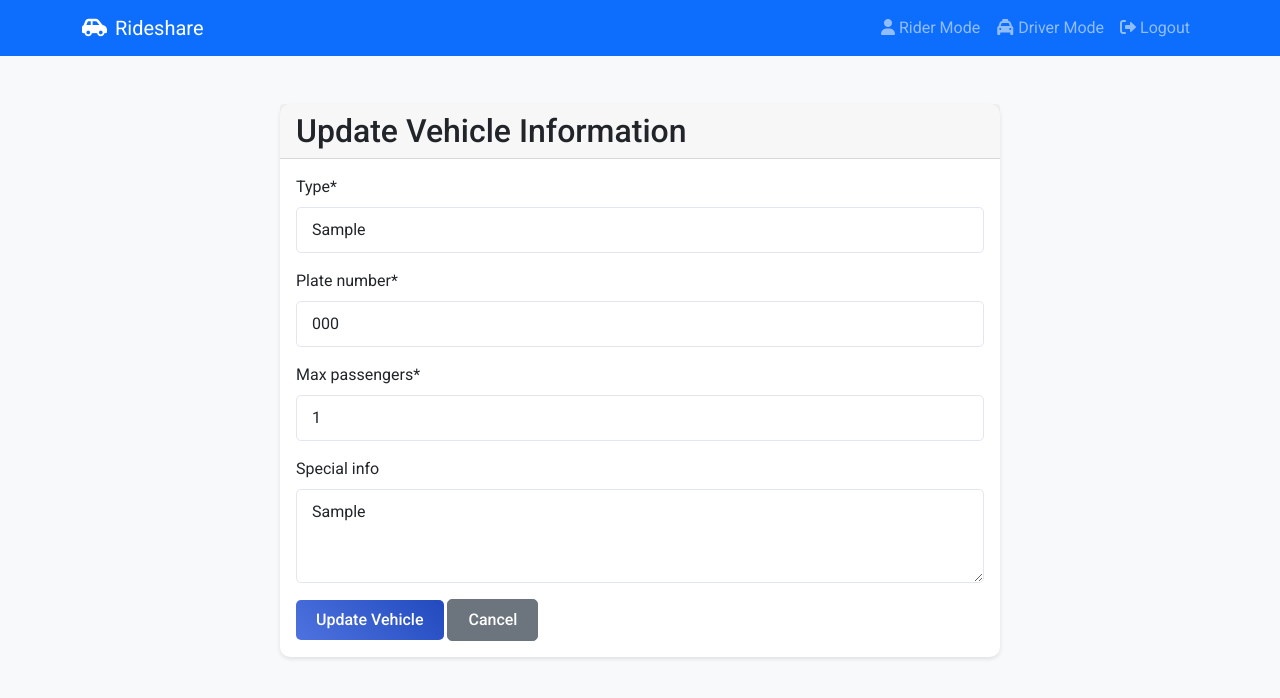
After one commit to shenxingy/ride-sharing-service-webapp, a Django app: page /driver/update/ in a window 1280 px wide. The commit adds this page. Shown: the top 698 px of the page. Run offline with Django 5.2, Linux system fonts and the light colour scheme; a user stored in the database is signed in; tables that the repository leaves empty hold one stand-in row (values such as "Sample post"); one stand-in notice (Sample message) is shown; parts of the project's set-up code (start-up, migrations or seed data) failed here and were passed over; some libraries are stand-ins or nearby versions.

Commit message:
Add vehicle update functionality for drivers

```diff
--- a/docker-deploy/web-app/driver/forms.py
+++ b/docker-deploy/web-app/driver/forms.py
@@ -8,3 +8,14 @@ class VehicleRegistrationForm(forms.ModelForm):
         widgets = {
             'special_info': forms.Textarea(attrs={'rows': 3}),
         }
+
+class VehicleUpdateForm(forms.ModelForm):
+    class Meta:
+        model = Vehicle
+        fields = ['type', 'plate_number', 'max_passengers', 'special_info']
+        widgets = {
+            'type': forms.TextInput(attrs={'class': 'form-control'}),
+            'plate_number': forms.TextInput(attrs={'class': 'form-control'}),
+            'max_passengers': forms.NumberInput(attrs={'class': 'form-control', 'min': 1, 'max': 25}),
+            'special_info': forms.Textarea(attrs={'class': 'form-control', 'rows': 3}),
+        }
--- /dev/null
+++ b/docker-deploy/web-app/driver/templates/driver/update_vehicle.html
@@ -0,0 +1,34 @@
+{% extends 'base.html' %}
+{% load crispy_forms_tags %}
+
+{% block content %}
+<div class="container mt-5">
+    <div class="row justify-content-center">
+        <div class="col-md-8">
+            <div class="card">
+                <div class="card-header">
+                    <h2 class="mb-0">Update Vehicle Information</h2>
+                </div>
+                <div class="card-body">
+                    {% if messages %}
+                        {% for message in messages %}
+                            <div class="alert {% if message.tags == 'success' %}alert-success{% else %}alert-danger{% endif %}" role="alert">
+                                {{ message }}
+                            </div>
+                        {% endfor %}
+                    {% endif %}
+
+                    <form method="post">
+                        {% csrf_token %}
+                        {{ form|crispy }}
+                        <div class="mt-3">
+                            <button type="submit" class="btn btn-primary">Update Vehicle</button>
+                            <a href="{% url 'driver_dashboard' %}" class="btn btn-secondary">Cancel</a>
+                        </div>
+                    </form>
+                </div>
+            </div>
+        </div>
+    </div>
+</div>
+{% endblock %}
--- a/docker-deploy/web-app/driver/urls.py
+++ b/docker-deploy/web-app/driver/urls.py
@@ -4,6 +4,7 @@ from . import views
 urlpatterns = [
     path('dashboard/', views.driver_dashboard, name='driver_dashboard'),
     path('register/', views.vehicle_registration, name='vehicle_registration'),
+    path('update/', views.update_vehicle, name='update_vehicle'),
     path('accept_ride/<int:ride_id>/', views.accept_ride, name='accept_ride'),
     path('finish_ride/<int:ride_id>/', views.finish_ride, name='finish_ride'),
 ]
--- a/docker-deploy/web-app/driver/views.py
+++ b/docker-deploy/web-app/driver/views.py
@@ -1,7 +1,7 @@
 from django.shortcuts import render, redirect, get_object_or_404
 from django.contrib.auth.decorators import login_required
 from .models import Vehicle
-from .forms import VehicleRegistrationForm
+from .forms import VehicleRegistrationForm, VehicleUpdateForm
 from django.contrib import messages
 from rider.models import Ride
 from django.core.mail import send_mail
@@ -122,3 +122,19 @@ def finish_ride(request, ride_id):
         messages.error(request, 'Ride not found!')
 
     return redirect('driver_dashboard')
+
+@login_required
+def update_vehicle(request):
+    try:
+        vehicle = Vehicle.objects.get(driver=request.user)
+        if request.method == 'POST':
+            form = VehicleUpdateForm(request.POST, instance=vehicle)
+            if form.is_valid():
+                form.save()
+                messages.success(request, 'Vehicle information updated successfully!')
+                return redirect('driver_dashboard')
+        else:
+            form = VehicleUpdateForm(instance=vehicle)
+        return render(request, 'driver/update_vehicle.html', {'form': form})
+    except Vehicle.DoesNotExist:
+        return redirect('vehicle_registration')
```
Also changed, not shown: docker-deploy/web-app/driver/templates/driver/dashboard.html (+7 -1 lines).
